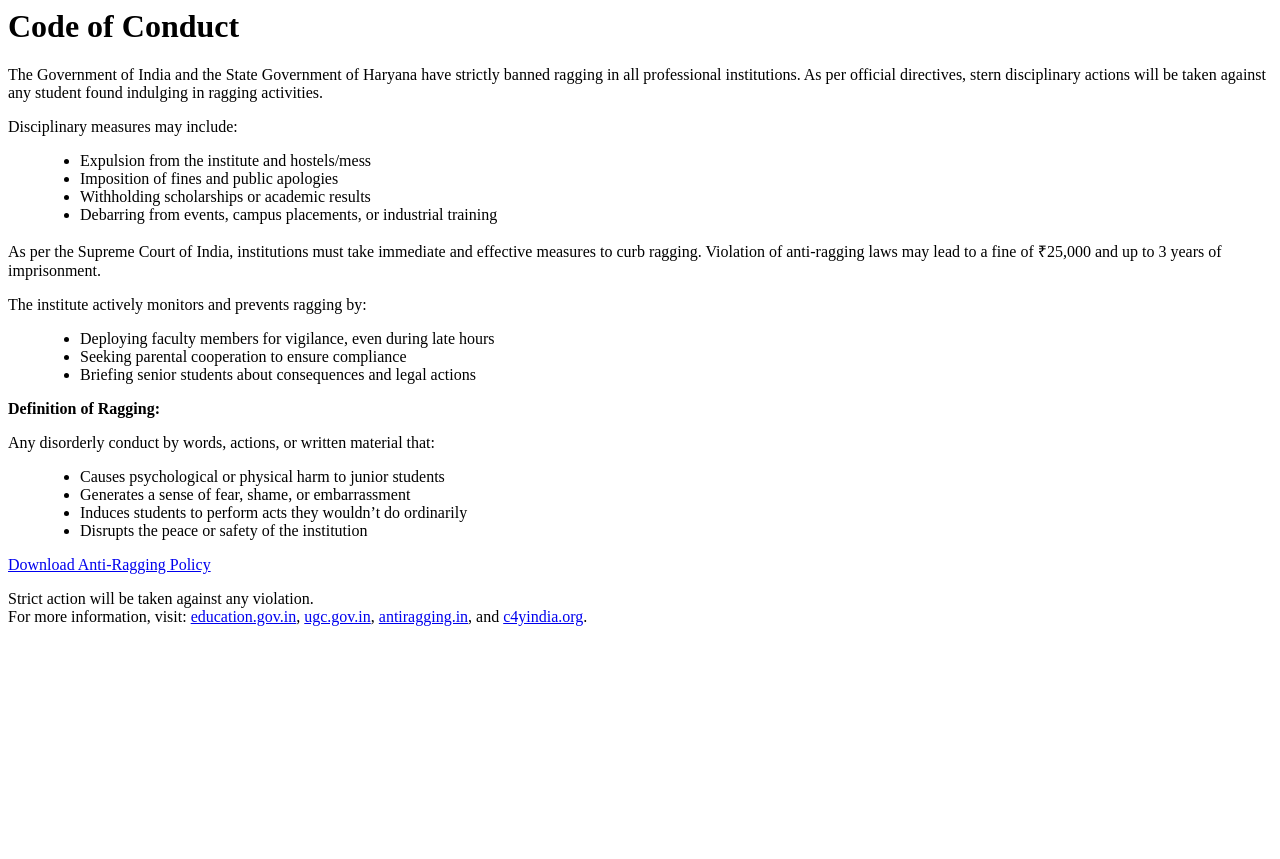
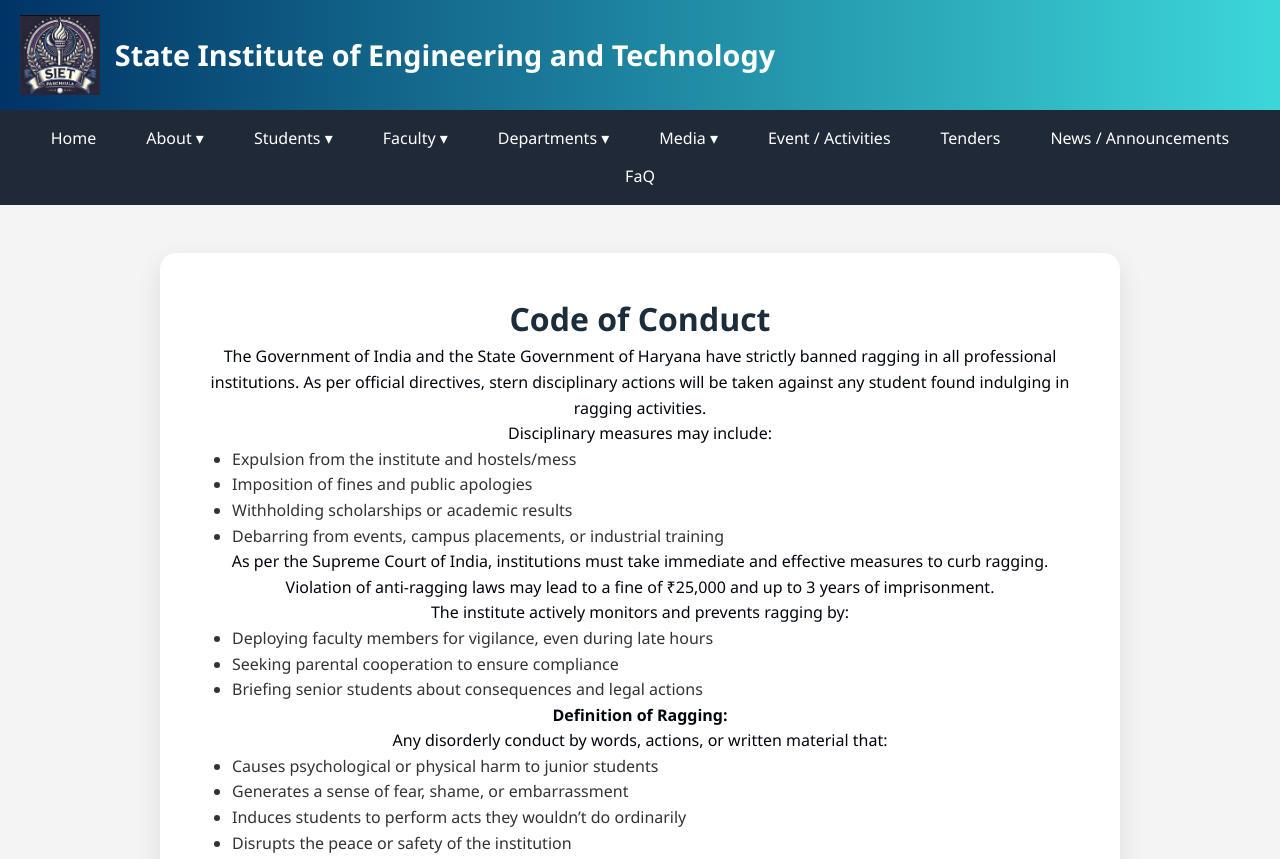
Before and after one commit to Aman1685/clg_web, a website: page code of conduct.html in a window 1280 px wide. Shown: the top 859 px of the page. Before the commit the page ends 800 px from the top, so only its background shows below. Drawn offline with Linux system fonts and the light colour scheme.

Commit message:
Update code of conduct.html

```diff
--- a/code of conduct.html
+++ b/code of conduct.html
@@ -1,3 +1,155 @@
+<!DOCTYPE html>
+<html lang="en">
+<head>
+    <meta charset="UTF-8">
+    <meta name="viewport" content="width=device-width, initial-scale=1.0">
+    <title>Anti-Ragging-SIET PKL</title>
+    <link rel="stylesheet" href="/css/styles.css">
+    <link rel="stylesheet" href="/css/default.css">
+
+    <style>
+
+      .cal {
+        display: flex;
+        justify-content: center;
+        flex-wrap: wrap;
+        gap: 1.5rem;
+        margin: 2rem 0;
+      }
+
+      .button {
+        background: linear-gradient(135deg, #3b82f6, #06b6d4);
+        color: white;
+        border: none;
+        border-radius: 12px;
+        padding: 1rem 2rem;
+        font-weight: 700;
+        font-size: 1.2rem;
+        text-decoration: none;
+        display: inline-flex;
+        align-items: center;
+        justify-content: center;
+        box-shadow: 0 8px 20px rgba(59, 130, 246, 0.6), 0 0 10px rgba(6, 182, 212, 0.4);
+        transition: all 0.4s ease;
+        cursor: pointer;
+      }
+
+      .button:hover {
+        background: linear-gradient(135deg, #2563eb, #0ea5e9);
+        box-shadow: 0 10px 25px rgba(59, 130, 246, 0.8), 0 0 20px rgba(6, 182, 212, 0.6);
+        transform: translateY(-5px) scale(1.05);
+      }
+
+      .Content-box{
+        max-width: 960px;
+        margin: 3rem auto;
+        padding: 2.5rem;
+        background: #ffffff;
+        border-radius: 16px;
+        box-shadow: 0 10px 25px rgba(0, 0, 0, 0.1);
+        text-align: center;
+        animation: fadeIn 1s ease-in-out;
+      }
+      .Content-box h1{
+        color: #021525e6;
+      }
+
+      .Content-box p{
+        color: #00060e;
+      }
+
+      #note {
+        margin-top: 1.5rem;
+        font-style: italic;
+        color: #6b7280;
+        font-size: 0.9rem;
+        line-height: 1.5;
+      }
+
+      /* Animation */
+    @keyframes fadeIn {
+      0% {
+        opacity: 0;
+        transform: translateY(30px);
+      }
+      100% {
+        opacity: 1;
+        transform: translateY(0);
+      }
+    }
+
+    /* Responsive */
+    @media (max-width: 768px) {
+      .header-container {
+        flex-direction: column;
+        text-align: center;
+      }
+    }
+
+    </style>
+</head>
+<body>
+
+    <header>
+        <div class="header-container">
+          <img src="/images/collage__logo.jpg" alt="College Logo" />
+          <h1>State Institute of Engineering and Technology</h1>
+        </div>
+      </header>
+
+      <!-- Navigation -->
+      <nav>
+        <ul class="navbar">
+          <li><a href="/">Home</a></li>
+          <li class="dropdown">
+            <a href="#">About ▾</a>
+            <ul class="dropdown-menu">
+              <li><a href="/about_overview">Overview</a></li>
+              <li><a href="/mission">Mission & Vision</a></li>
+              <li><a href="/administration">Administration</a></li>
+              <li><a href="/contact_us">Contact Us</a></li>
+              <li><a href="/accreditation">Accreditation Status</a></li>
+            </ul>
+          </li>
+          <li class="dropdown">
+            <a href="#">Students ▾</a>
+            <ul class="dropdown-menu">
+              <li><a href="/admission">Admissions</a></li>
+              <li><a href="/Campus_life">Campus Life</a></li>
+              <li><a href="/academics">Academic Calendar</a></li>
+              <li><a href="/CoC">Code of Conduct</a></li>
+              <li><a href="/antiragging">Anti Ragging</a></li>
+              <li><a href="/time_table">Time Table</a></li>
+            </ul>
+          </li>
+          <li class="dropdown">
+            <a href="#">Faculty ▾</a>
+            <ul class="dropdown-menu">
+              <li><a href="/Faculty_Directory">Faculty Directory</a></li>
+              <li><a href="/Faculty_Profiles">Faculty Profiles</a></li>
+            </ul>
+        </li>
+          <li class="dropdown">
+            <a href="#">Departments ▾</a>
+            <ul class="dropdown-menu">
+              <li><a href="/undergraduate">Undergraduate Programs</a></li>
+              <li><a href="/curriculum">Curriculum</a></li>
+            </ul>
+          </li>
+          <li class="dropdown">
+            <a href="#">Media ▾</a>
+            <ul class="dropdown-menu">
+              <li><a href="/Photo_Gallery">Gallery</a></li>
+            </ul>
+          </li>
+          <li><a href="/event">Event / Activities</a></li>
+          <li><a href="/tender">Tenders</a></li>
+          <li><a href="/news">News / Announcements</a></li>
+          <li><a href="/faq">FaQ</a></li>
+        </ul>
+      </nav>
+
+
 <main>
   <div class="Content-box">
     <h1>Code of Conduct</h1>
```
